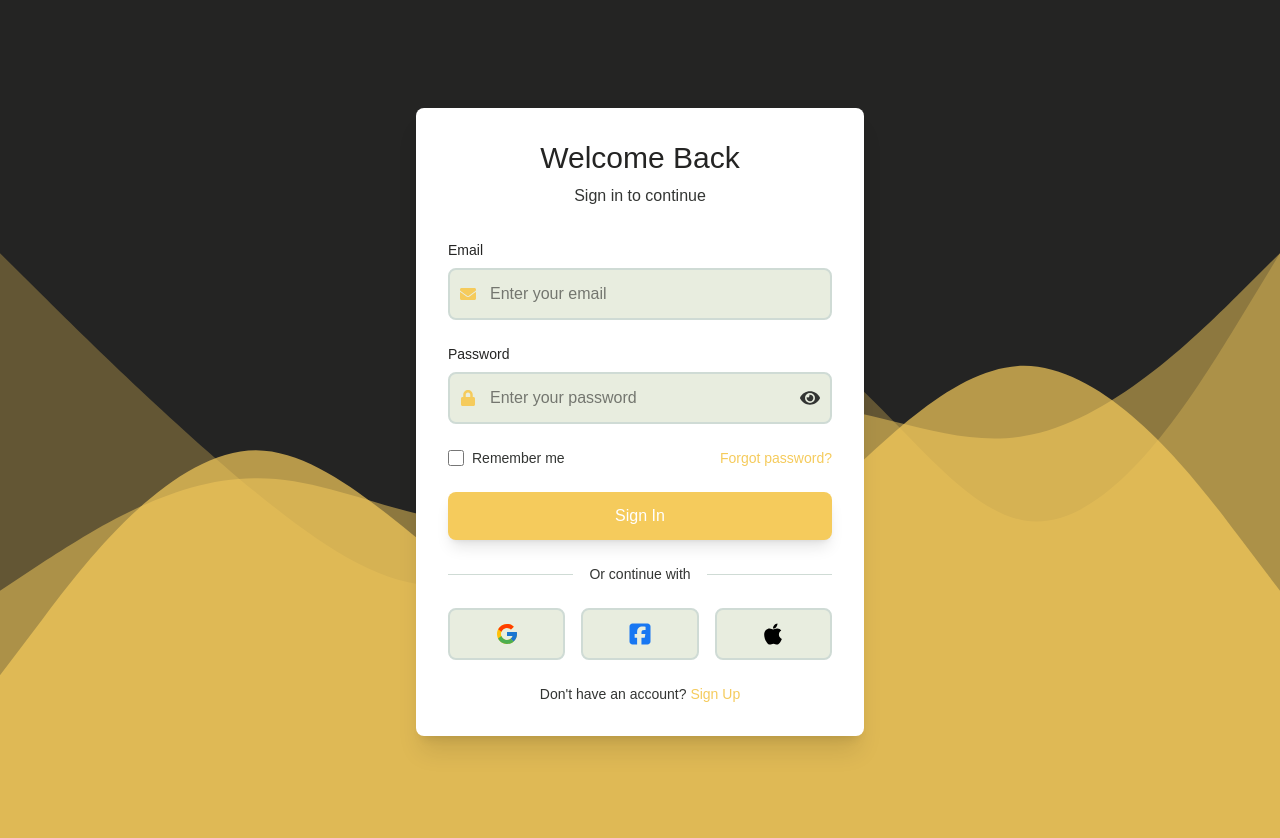
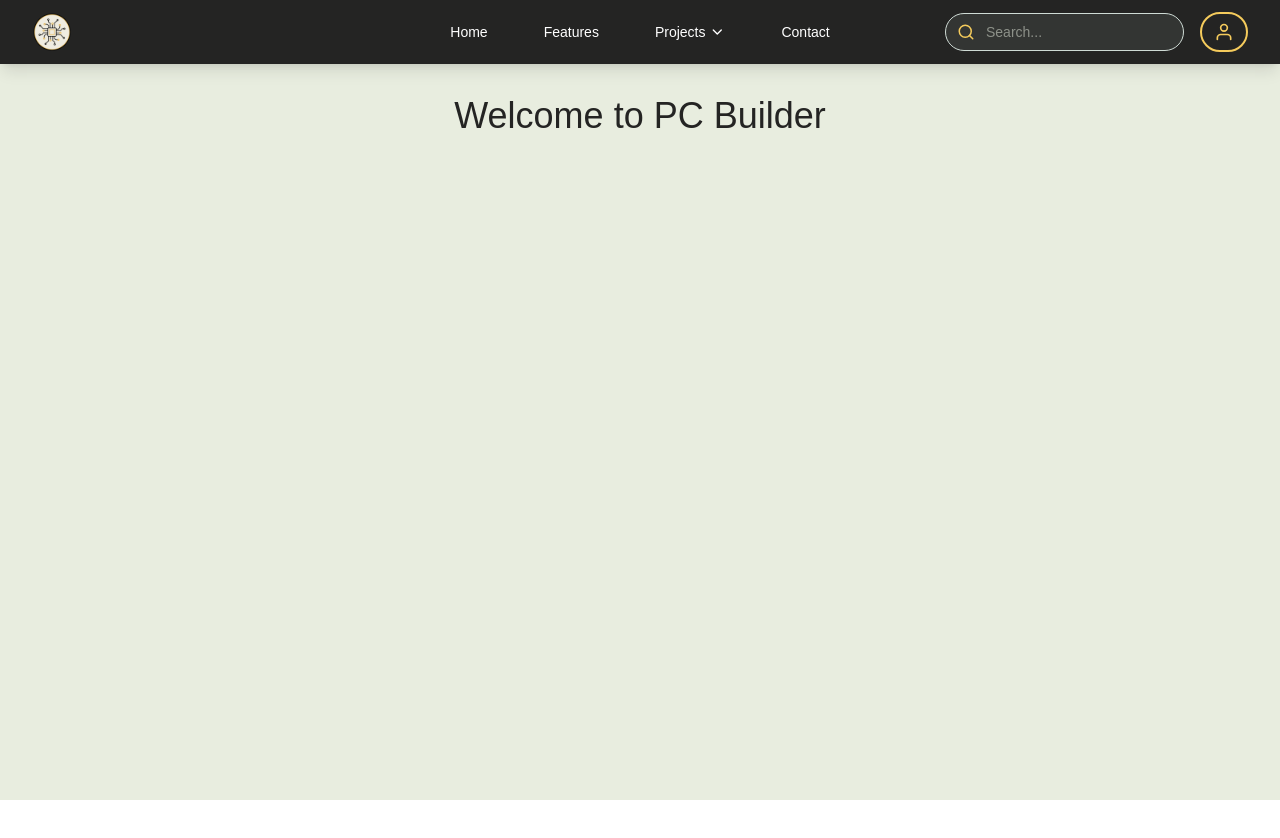
Before and after one commit to Osaid-Raddad/PC-Builder, a React (Vite) app in the folder FrontEnd/Website/: page / in a window 1280 px wide. Shown: the top 838 px of the page. After the commit the page ends 800 px from the top, so only its background shows below. Built offline with nearby package versions, Linux system fonts and the light colour scheme; a web font is replaced by a local one.

Commit message:
Navbar first touch

```diff
--- a/FrontEnd/Website/package.json
+++ b/FrontEnd/Website/package.json
@@ -13,6 +13,7 @@
     "@tailwindcss/vite": "^4.1.16",
     "axios": "^1.13.1",
     "chart.js": "^4.5.1",
+    "primeicons": "^7.0.0",
     "primereact": "^10.9.7",
     "react": "^18.3.1",
     "react-chartjs-2": "^5.3.1",
--- a/FrontEnd/Website/src/App.jsx
+++ b/FrontEnd/Website/src/App.jsx
@@ -1,6 +1,7 @@
 import { BrowserRouter as Router, Routes, Route } from 'react-router-dom';
 import { Toaster } from 'react-hot-toast';
 import AuthLayout from './layouts/AuthLayout';
+import Home from './pages/Home';
 
 function App() {
   return (
@@ -23,9 +24,9 @@ function App() {
       />
 
       <Routes>
+        <Route path="/" element={<Home />} />
         <Route path="/signin" element={<AuthLayout />} />
         <Route path="/signup" element={<AuthLayout />} />
-        <Route path="/" element={<AuthLayout />} />
       </Routes>
     </Router>
   );
--- /dev/null
+++ b/FrontEnd/Website/src/components/Navbar.jsx
@@ -0,0 +1,193 @@
+import React, { useState } from 'react';
+import { useNavigate } from 'react-router-dom';
+import { FiSearch, FiMenu, FiX, FiUser, FiChevronDown } from 'react-icons/fi';
+
+export default function Navbar() {
+  const navigate = useNavigate();
+  const [isMobileMenuOpen, setIsMobileMenuOpen] = useState(false);
+  const [activeDropdown, setActiveDropdown] = useState(null);
+
+  const menuItems = [
+    { label: 'Home', path: '/' },
+    { label: 'Features', path: '/features' },
+    {
+      label: 'Projects',
+      path: '/projects',
+      dropdown: [
+        { label: 'Core', path: '/projects/core' },
+        { label: 'Blocks', path: '/projects/blocks' },
+        { label: 'UI Kit', path: '/projects/ui-kit' },
+      ]
+    },
+    { label: 'Contact', path: '/contact' },
+  ];
+
+  const handleNavigation = (path) => {
+    navigate(path);
+    setIsMobileMenuOpen(false);
+    setActiveDropdown(null);
+  };
+
+  return (
+    <nav style={{ backgroundColor: '#242423' }} className="sticky top-0 z-50 shadow-lg">
+      <div className="w-full px-4 sm:px-6 lg:px-8">
+        <div className="relative flex items-center justify-between h-16">
+
+          {/* Logo - Max Left */}
+          <div className="shrink-0 cursor-pointer z-10" onClick={() => handleNavigation('/')}>
+            <img
+              src="/src/assets/Images/LogoIcon.png"
+              alt="PC Builder Logo"
+              style={{ height: '40px', width: 'auto', objectFit: 'contain' }}
+            />
+          </div>
+
+          {/* Desktop Menu - Absolute Center */}
+          <div className="hidden md:flex items-center space-x-8 absolute left-1/2 transform -translate-x-1/2">
+            {menuItems.map((item, index) => (
+              <div key={index} className="relative group">
+                <button
+                  onClick={() => item.dropdown ? setActiveDropdown(activeDropdown === index ? null : index) : handleNavigation(item.path)}
+                  className="flex items-center space-x-1 px-3 py-2 rounded-md text-sm font-medium transition-all duration-200"
+                  style={{
+                    color: '#FFFFFF',
+                  }}
+                  onMouseEnter={(e) => e.currentTarget.style.color = '#F5CB5C'}
+                  onMouseLeave={(e) => e.currentTarget.style.color = '#FFFFFF'}
+                >
+                  <span>{item.label}</span>
+                  {item.dropdown && <FiChevronDown size={16} />}
+                </button>
+
+                {/* Dropdown */}
+                {item.dropdown && activeDropdown === index && (
+                  <div
+                    className="absolute top-full left-0 mt-2 w-48 rounded-md shadow-lg py-1"
+                    style={{ backgroundColor: '#333533', border: '1px solid #F5CB5C' }}
+                  >
+                    {item.dropdown.map((dropItem, dropIndex) => (
+                      <button
+                        key={dropIndex}
+                        onClick={() => handleNavigation(dropItem.path)}
+                        className="block w-full text-left px-4 py-2 text-sm transition-colors duration-200"
+                        style={{ color: '#FFFFFF' }}
+                        onMouseEnter={(e) => {
+                          e.currentTarget.style.backgroundColor = '#242423';
+                          e.currentTarget.style.color = '#F5CB5C';
+                        }}
+                        onMouseLeave={(e) => {
+                          e.currentTarget.style.backgroundColor = 'transparent';
+                          e.currentTarget.style.color = '#FFFFFF';
+                        }}
+                      >
+                        {dropItem.label}
+                      </button>
+                    ))}
+                  </div>
+                )}
+              </div>
+            ))}
+          </div>
+
+          {/* Right Side - Search & User - Max Right */}
+          <div className="hidden md:flex items-center space-x-4 shrink-0 z-10">
+            {/* Search Bar */}
+            <div className="relative">
+              <input
+                type="text"
+                placeholder="Search..."
+                className="pl-10 pr-4 py-2 rounded-full text-sm focus:outline-none focus:ring-2 transition-all duration-200"
+                style={{
+                  backgroundColor: '#333533',
+                  border: '1px solid #CFDBD5',
+                  color: '#E8EDDF',
+                }}
+                onFocus={(e) => {
+                  e.target.style.borderColor = '#F5CB5C';
+                  e.target.style.boxShadow = '0 0 0 3px rgba(245, 203, 92, 0.1)';
+                }}
+                onBlur={(e) => {
+                  e.target.style.borderColor = '#CFDBD5';
+                  e.target.style.boxShadow = 'none';
+                }}
+              />
+              <FiSearch
+                className="absolute left-3 top-1/2 transform -translate-y-1/2"
+                style={{ color: '#F5CB5C' }}
+                size={18}
+              />
+            </div>
+
+            {/* User Avatar */}
+            <button
+              className="flex items-center space-x-2 px-3 py-2 rounded-full transition-all duration-200"
+              style={{ border: '2px solid #F5CB5C' }}
+              onMouseEnter={(e) => e.currentTarget.style.backgroundColor = '#333533'}
+              onMouseLeave={(e) => e.currentTarget.style.backgroundColor = 'transparent'}
+            >
+              <FiUser style={{ color: '#F5CB5C' }} size={20} />
+            </button>
+          </div>
+
+          {/* Mobile Menu Button */}
+          <div className="md:hidden">
+            <button
+              onClick={() => setIsMobileMenuOpen(!isMobileMenuOpen)}
+              className="p-2 rounded-md"
+              style={{ color: '#F5CB5C' }}
+            >
+              {isMobileMenuOpen ? <FiX size={24} /> : <FiMenu size={24} />}
+            </button>
+          </div>
+        </div>
+      </div>
+
+      {/* Mobile Menu */}
+      {isMobileMenuOpen && (
+        <div className="md:hidden" style={{ backgroundColor: '#333533' }}>
+          <div className="px-2 pt-2 pb-3 space-y-1">
+            {menuItems.map((item, index) => (
+              <div key={index}>
+                <button
+                  onClick={() => item.dropdown ? setActiveDropdown(activeDropdown === index ? null : index) : handleNavigation(item.path)}
+                  className="w-full text-left px-3 py-2 rounded-md text-base font-medium"
+                  style={{ color: '#FFFFFF' }}
+                >
+                  {item.label}
+                </button>
+                {item.dropdown && activeDropdown === index && (
+                  <div className="pl-4">
+                    {item.dropdown.map((dropItem, dropIndex) => (
+                      <button
+                        key={dropIndex}
+                        onClick={() => handleNavigation(dropItem.path)}
+                        className="w-full text-left px-3 py-2 text-sm"
+                        style={{ color: '#CFDBD5' }}
+                      >
+                        {dropItem.label}
+                      </button>
+                    ))}
+                  </div>
+                )}
+              </div>
+            ))}
+
+            {/* Mobile Search */}
+            <div className="px-3 py-2">
+              <input
+                type="text"
+                placeholder="Search..."
+                className="w-full px-4 py-2 rounded-md text-sm"
+                style={{
+                  backgroundColor: '#242423',
+                  border: '1px solid #CFDBD5',
+                  color: '#E8EDDF',
+                }}
+              />
+            </div>
+          </div>
+        </div>
+      )}
+    </nav>
+  );
+}
--- /dev/null
+++ b/FrontEnd/Website/src/pages/Home.jsx
@@ -0,0 +1,18 @@
+import React from 'react';
+import Navbar from '../components/Navbar';
+
+const Home = () => {
+  return (
+    <div className="min-h-screen" style={{ backgroundColor: '#E8EDDF' }}>
+      <Navbar />
+
+      <div className="container mx-auto px-4 py-8">
+        <h1 className="text-4xl font-bold text-center" style={{ color: '#242423' }}>
+          Welcome to PC Builder
+        </h1>
+      </div>
+    </div>
+  );
+};
+
+export default Home;
--- a/FrontEnd/Website/src/pages/SignIn.jsx
+++ b/FrontEnd/Website/src/pages/SignIn.jsx
@@ -1,10 +1,12 @@
 import { useState } from 'react';
+import { useNavigate } from 'react-router-dom';
 import { FaEnvelope, FaLock, FaEye, FaEyeSlash } from 'react-icons/fa';
 import { FcGoogle } from 'react-icons/fc';
 import { FaSquareFacebook, FaApple } from 'react-icons/fa6';
 import toast from 'react-hot-toast';
 
 const SignIn = ({ onSwitchToSignUp }) => {
+  const navigate = useNavigate();
   const [showPassword, setShowPassword] = useState(false);
   const [formData, setFormData] = useState({
     email: '',
@@ -19,6 +21,10 @@ const SignIn = ({ onSwitchToSignUp }) => {
       return;
     }
     toast.success('Signed in successfully!');
+    // Navigate to home page after successful sign in
+    setTimeout(() => {
+      navigate('/');
+    }, 1000);
   };
 
   const handleChange = (e) => {
```
Also changed, not shown: FrontEnd/Website/src/assets/Images/LogoBig.png (added), 1 other file (tests, documents, lock files or other folders).
